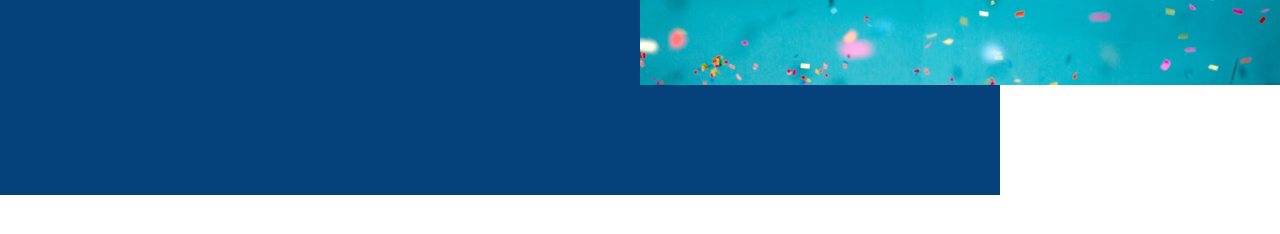
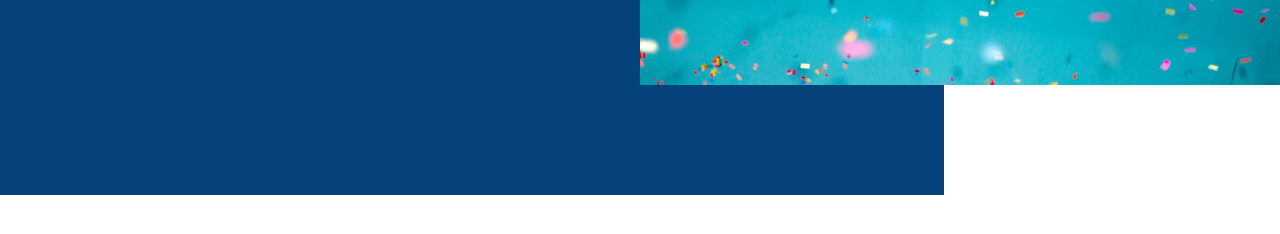
Before and after one commit to yu-i3/20230701__YuiKobayashi, a plain HTML site: page index.html in a window 1280 px wide. Shown: the part 456-690 px from the top of the page. Drawn offline with Linux system fonts and the light colour scheme.

Commit message:
20237001_YuiKobayashi

```diff
--- a/css/style.css
+++ b/css/style.css
@@ -1,3 +1,7 @@
+.wrap {
+  overflow: hidden;
+}
+
 nav {
   padding: 20px;
   display: flex;
@@ -61,7 +65,7 @@ img {
 }
 
 .coachtech__blue-box {
-  width: 1000px;
+  width: 80%;
   height: 200px;
   background-color: #05417B
 }
@@ -70,9 +74,3 @@ img {
   font-size: 60px;
   font-weight: 400;
 }
-
-* {
-  box-sizing: border-box;
-  margin: 0;
-  padding: 0;
-}
--- a/index.html
+++ b/index.html
@@ -8,6 +8,7 @@
   <link rel="stylesheet" href="css/style.css" />
 </head>
 <body>
+  <div class="wrap">
    <header clss="header">
     <nav>
       <p class="name">COACHTECH</p>
@@ -24,5 +25,6 @@
      <h1 class="coachtech__ttl">毎日を笑顔に</h1>
      <div class="coachtech__blue-box"></div>
     </div>
+  </div>
 </body>
 </html>
```
Lines whose indentation alone changed are shown as unchanged.
